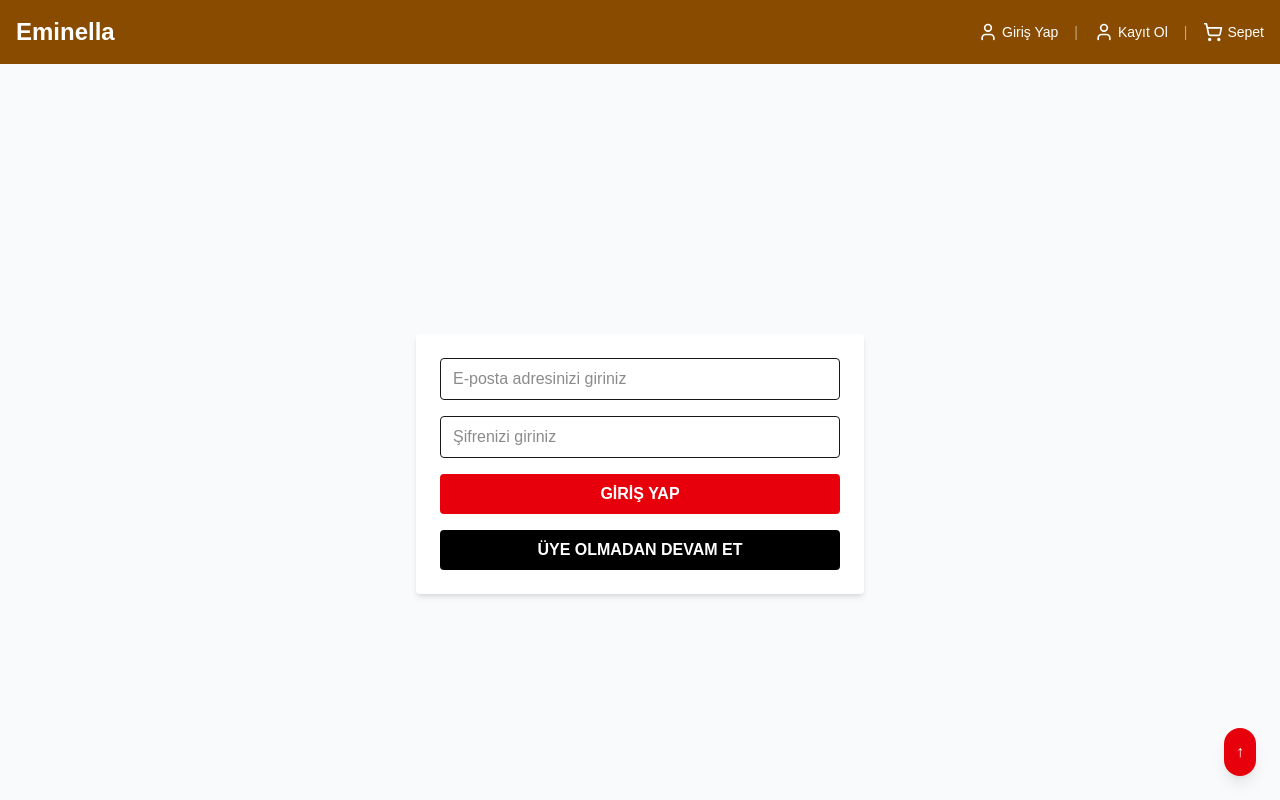
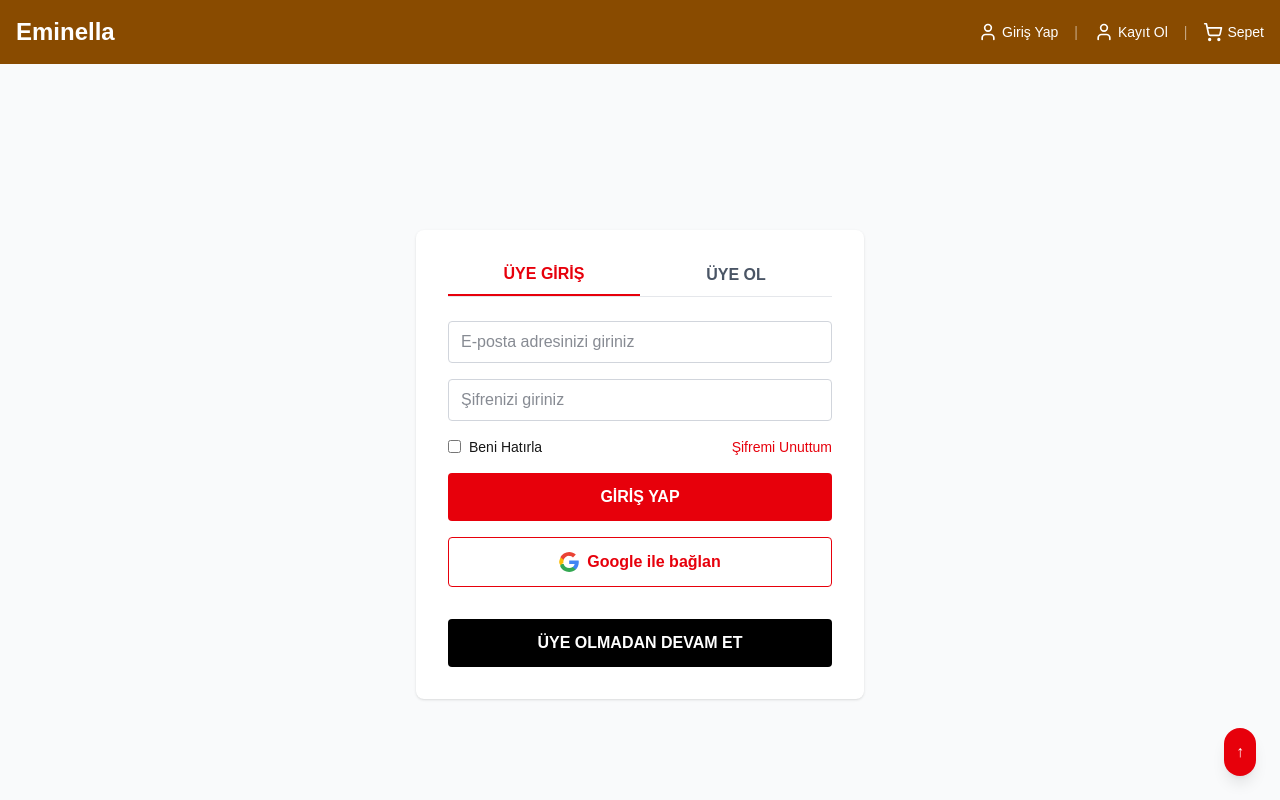
Before and after one commit to eminella/frontend-app, a Next.js app: page /checkout in a window 1280 px wide. Shown: the top 800 px of the page. Built offline with nearby package versions, Linux system fonts and the light colour scheme.

Commit message:
feat: checkout sayfasına birebir login formu ve üye olmadan devam et butonu eklendi

```diff
--- a/app/checkout/page.tsx
+++ b/app/checkout/page.tsx
@@ -6,22 +6,56 @@ import { useRouter } from 'next/navigation';
 export default function CheckoutPage() {
   const router = useRouter();
 
+  const [tab, setTab] = useState<'login' | 'register'>('login');
   const [email, setEmail] = useState('');
   const [password, setPassword] = useState('');
+  const [remember, setRemember] = useState(false);
 
+  // Giriş formu submit
   const handleLogin = (e: React.FormEvent) => {
     e.preventDefault();
     // TODO: Giriş işlemi
     router.push('/payment');
   };
 
+  // Google OAuth placeholder
+  const handleGoogleLogin = () => {
+    alert('Google OAuth entegrasyonu yakında gelecek');
+  };
+
+  // Üye olmadan devam
   const handleGuestContinue = () => {
     router.push('/payment');
   };
 
   return (
-    <div className="min-h-screen flex items-center justify-center bg-gray-50 p-4">
-      <div className="bg-white p-6 rounded shadow-md w-full max-w-md">
+    <div className="min-h-screen flex items-center justify-center bg-gray-50 p-6">
+      <div className="max-w-md w-full bg-white p-8 rounded-lg shadow">
+        {/* Sekmeler */}
+        <div className="flex mb-6 border-b border-gray-200">
+          <button
+            onClick={() => setTab('login')}
+            className={`flex-1 pb-2 text-center font-semibold transition ${
+              tab === 'login'
+                ? 'text-red-600 border-b-2 border-red-600'
+                : 'text-gray-600 hover:text-gray-800'
+            }`}
+          >
+            ÜYE GİRİŞ
+          </button>
+          <button
+            onClick={() => setTab('register')}
+            className={`flex-1 pb-2 text-center font-semibold transition ${
+              tab === 'register'
+                ? 'text-red-600 border-b-2 border-red-600'
+                : 'text-gray-600 hover:text-gray-800'
+            }`}
+          >
+            ÜYE OL
+          </button>
+        </div>
+
+        {tab === 'login' ? (
           <form onSubmit={handleLogin} className="space-y-4">
             <input
               type="email"
@@ -29,7 +63,7 @@ export default function CheckoutPage() {
               placeholder="E-posta adresinizi giriniz"
               value={email}
               onChange={e => setEmail(e.target.value)}
-            className="w-full px-3 py-2 border rounded"
+              className="w-full px-3 py-2 border border-gray-300 rounded text-gray-900"
             />
             <input
               type="password"
@@ -37,21 +71,57 @@ export default function CheckoutPage() {
               placeholder="Şifrenizi giriniz"
               value={password}
               onChange={e => setPassword(e.target.value)}
-            className="w-full px-3 py-2 border rounded"
+              className="w-full px-3 py-2 border border-gray-300 rounded text-gray-900 relative"
             />
+            <div className="flex items-center justify-between text-sm">
+              <label className="flex items-center space-x-2">
+                <input
+                  type="checkbox"
+                  checked={remember}
+                  onChange={e => setRemember(e.target.checked)}
+                  className="form-checkbox rounded"
+                />
+                <span>Beni Hatırla</span>
+              </label>
+              <a href="#" className="text-red-600 hover:underline">
+                Şifremi Unuttum
+              </a>
+            </div>
             <button
               type="submit"
-            className="w-full bg-red-600 text-white py-2 rounded font-semibold hover:bg-red-700 transition"
+              className="w-full bg-red-600 text-white py-3 rounded font-semibold hover:bg-red-700 transition"
             >
               GİRİŞ YAP
             </button>
-        </form>
             <button
+              type="button"
+              onClick={handleGoogleLogin}
+              className="w-full border border-red-600 text-red-600 py-3 rounded font-semibold transition flex items-center justify-center"
+            >
+              <svg
+                className="w-5 h-5 mr-2"
+                xmlns="http://www.w3.org/2000/svg"
+                viewBox="0 0 533.5 544.3"
+              >
+                <path fill="#4285F4" d="M533.5 278.4c0-17.4-1.6-34.1-4.7-50.3H272v95.3h146.9c-6.3 34-25.3 62.8-54.3 82v68h87.7c51.2-47.1 80.7-116.6 80.7-194z"/>
+                <path fill="#34A853" d="M272 544.3c73 0 134.3-24.1 179.1-65.3l-87.7-68c-24.3 16.3-55.5 25.9-91.3 25.9-70.3 0-130-47.5-151.4-111.3H30.4v69.9C74.8 486.2 166 544.3 272 544.3z"/>
+                <path fill="#FBBC05" d="M120.6 323.6c-5-15-7.9-31-7.9-47.6s2.9-32.6 7.9-47.6v-69.9H30.4C10.6 218.3 0 243.8 0 271s10.6 52.7 30.4 91.5l90.2-69.9z"/>
+                <path fill="#EA4335" d="M272 107.7c39.6 0 75.1 13.6 103.1 40.4l77.3-77.3C403.6 24.1 342.2 0 272 0 166 0 74.8 58.1 30.4 144.3l90.2 69.9c21.4-63.8 81.1-111.3 151.4-111.3z"/>
+              </svg>
+              Google ile bağlan
+            </button>
+            <button
+              type="button"
               onClick={handleGuestContinue}
-          className="w-full mt-4 bg-black text-white py-2 rounded font-semibold hover:bg-gray-900 transition"
+              className="w-full mt-4 bg-black text-white py-3 rounded font-semibold hover:bg-gray-900 transition"
             >
               ÜYE OLMADAN DEVAM ET
             </button>
+          </form>
+        ) : (
+          // ÜYE OL sekmesi içerikleri (isteğe bağlı doldurabilirsin)
+          <div className="text-center text-gray-600">Üye olma formu burada olacak.</div>
+        )}
       </div>
     </div>
   );
```
Lines whose indentation alone changed are shown as unchanged.
